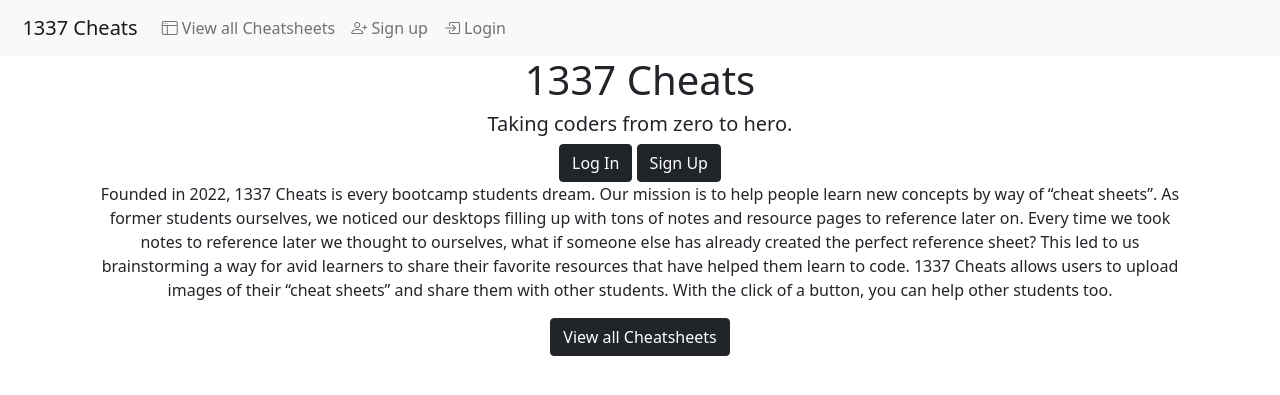
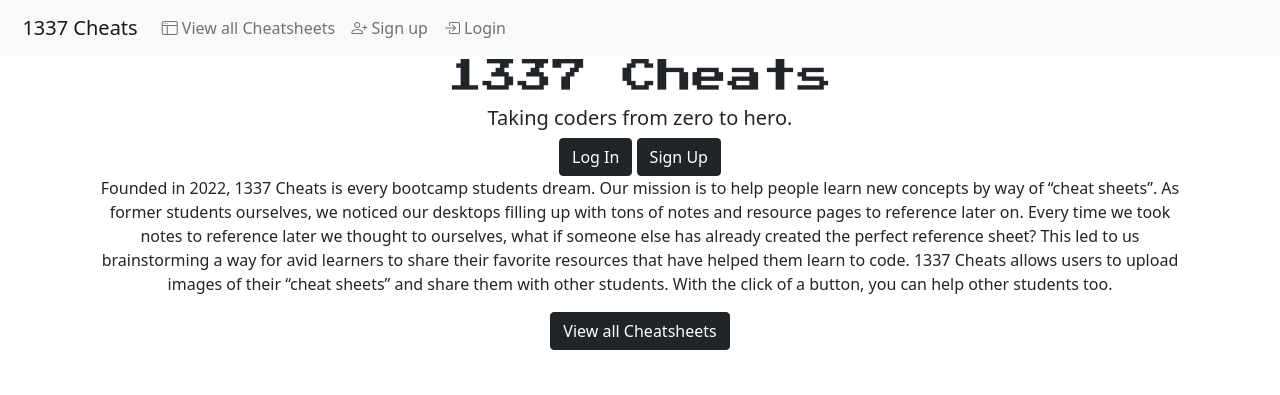
Before and after one commit to allenaxie/1337-cheats, a Django app: page / in a window 1280 px wide. Shown: the top 395 px of the page. Run offline with Django 3.2, Linux system fonts and the light colour scheme.

Commit message:
Update css

```diff
--- a/main_app/static/css/home.css
+++ b/main_app/static/css/home.css
@@ -1,9 +1,16 @@
+@import url('https://fonts.googleapis.com/css2?family=Amatic+SC:wght@700&family=Bangers&family=Press+Start+2P&display=swap');
+
 body {
-    display: flex;
-    flex-direction: column;
-    justify-content: center;
+	display: flex;
+	flex-direction: column;
+	justify-content: center;
 }
 
 .container {
-    text-align: center;
+	text-align: center;
 }
+
+h1 {
+	font-size: 35px;
+	font-family: 'Press Start 2P', cursive;
+}
--- a/main_app/templates/base.html
+++ b/main_app/templates/base.html
@@ -7,6 +7,7 @@
   <title>1337 Cheats</title>
   <link href="https://cdn.jsdelivr.net/npm/bootstrap@5.1.2/dist/css/bootstrap.min.css" rel="stylesheet">
   <link rel="stylesheet" href="https://cdn.jsdelivr.net/npm/bootstrap-icons@1.5.0/font/bootstrap-icons.css">
+  <link href="https://fonts.googleapis.com/css2?family=Amatic+SC:wght@700&family=Bangers&family=Press+Start+2P&display=swap" rel="stylesheet">
   <script src="https://cdn.jsdelivr.net/npm/bootstrap@5.1.2/dist/js/bootstrap.bundle.min.js"></script>
 </head>
 <body>
--- a/main_app/templates/cheatsheets/detail.html
+++ b/main_app/templates/cheatsheets/detail.html
@@ -26,8 +26,6 @@
         {% endif %}
 
         {% for favorite in favorites %}
-        {{ favorite.cheatsheet.id }}
-        {{ cheatsheet.id }}
           {% if favorite.cheatsheet.id != cheatsheet.id %}
             {% if favorite.user != request.user %}
         <div>
--- a/main_app/templates/home.html
+++ b/main_app/templates/home.html
@@ -8,13 +8,13 @@
     <meta charset="UTF-8">
     <meta http-equiv="X-UA-Compatible" content="IE=edge">
     <meta name="viewport" content="width=device-width, initial-scale=1.0">
-    <link rel="stylesheet" href="{% static 'css/home.css' %}">
+    <link rel="stylesheet" type="text/css" href="{% static 'css/home.css' %}">
     <title>1337 Cheats</title>
 </head>
 <body>
     <div class="container">
 
-        <h1>1337 Cheats</h1>
+        <h1 id="title" font-size=100px>1337 Cheats</h1>
         <h5>Taking coders from zero to hero.</h5>
 
         {% if user.is_authenticated != True %}
```
